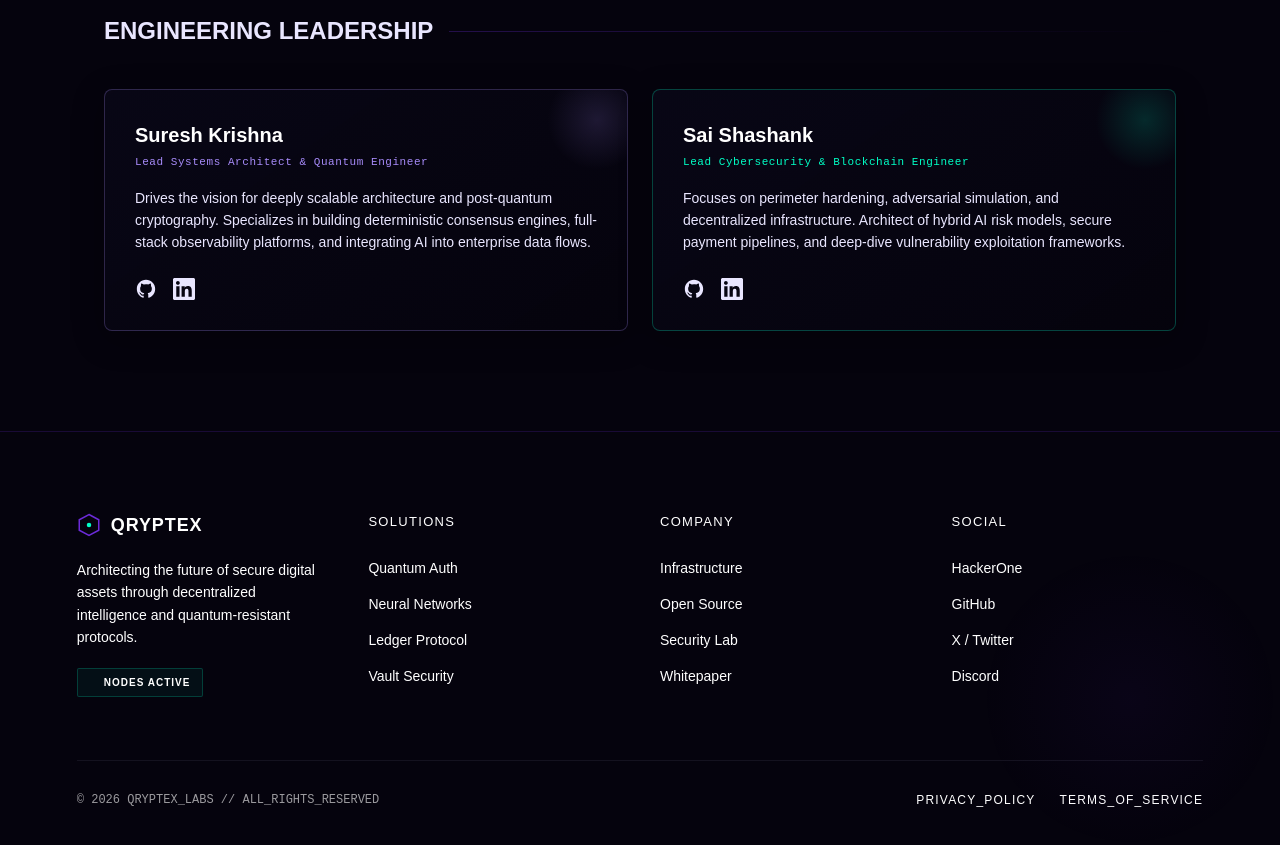
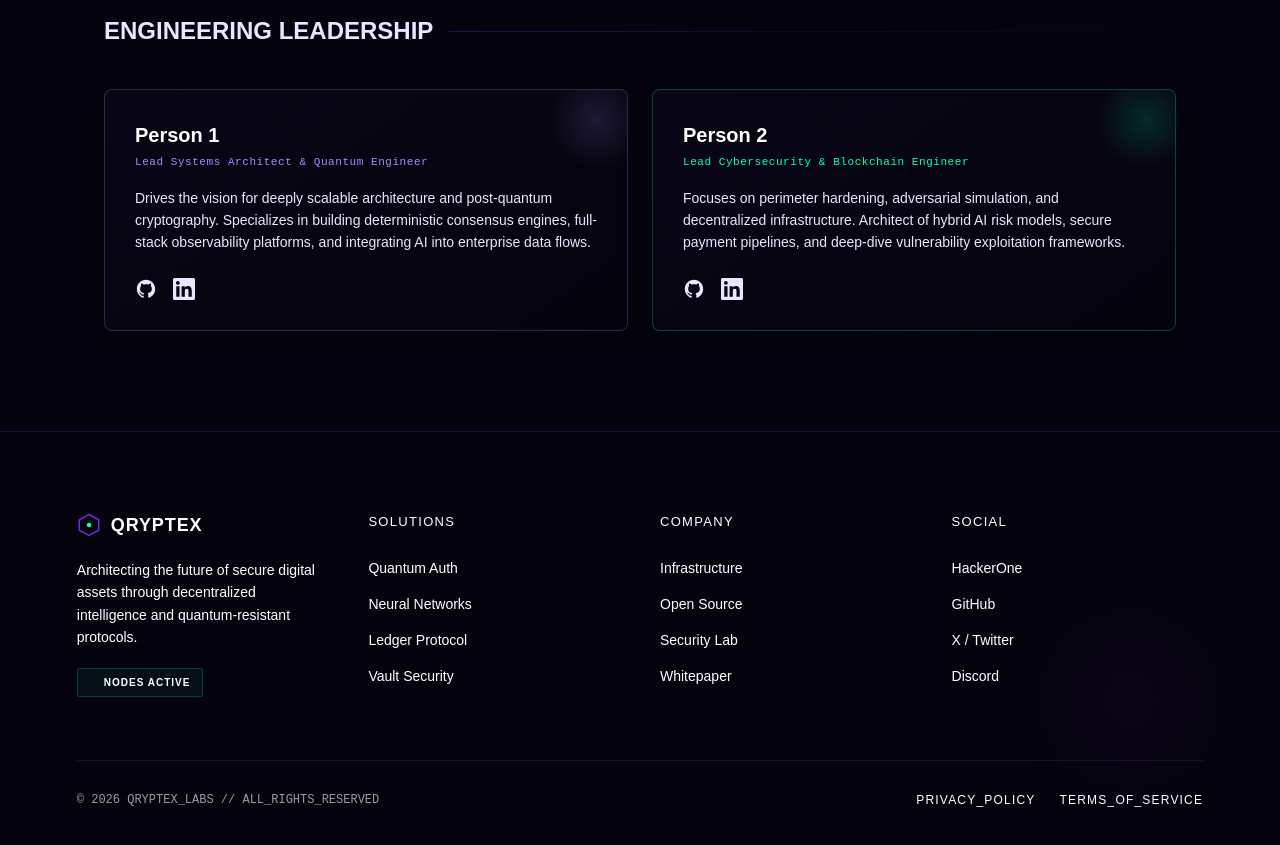
Before and after one commit to JenitaLouis15/Qryptex, a React (Vite) app: page /cybersec in a window 1280 px wide. Shown: the part 1860-2705 px from the top of the page. Built offline with nearby package versions, Linux system fonts and the light colour scheme.

Commit message:
profile card change

```diff
--- a/src/pages/Cybersec.jsx
+++ b/src/pages/Cybersec.jsx
@@ -131,7 +131,7 @@ const CAPABILITIES = [
 // ── TEAM DATA ────────────────────────────────────────────────────────────────
 const ENGINEERS = [
   {
-    name: "Suresh Krishna",
+    name: "Person 1",
     role: "Lead Systems Architect & Quantum Engineer",
     bio: "Drives the vision for deeply scalable architecture and post-quantum cryptography. Specializes in building deterministic consensus engines, full-stack observability platforms, and integrating AI into enterprise data flows.",
     github: "https://github.com/SureshKrishnaR",
@@ -140,7 +140,7 @@ const ENGINEERS = [
     accentRgb: "167,139,250"
   },
   {
-    name: "Sai Shashank",
+    name: "Person 2",
     role: "Lead Cybersecurity & Blockchain Engineer",
     bio: "Focuses on perimeter hardening, adversarial simulation, and decentralized infrastructure. Architect of hybrid AI risk models, secure payment pipelines, and deep-dive vulnerability exploitation frameworks.",
     github: "https://github.com/sai-shashank-2005",
```
